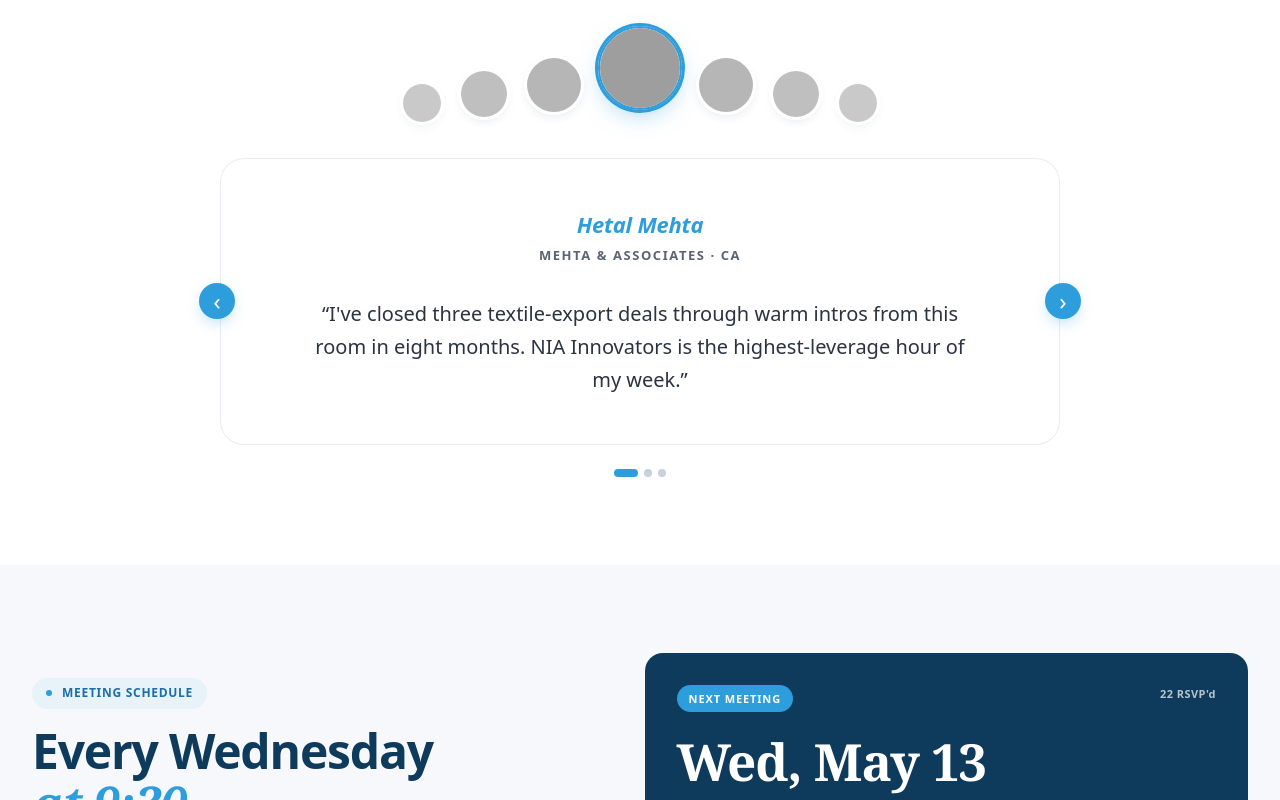
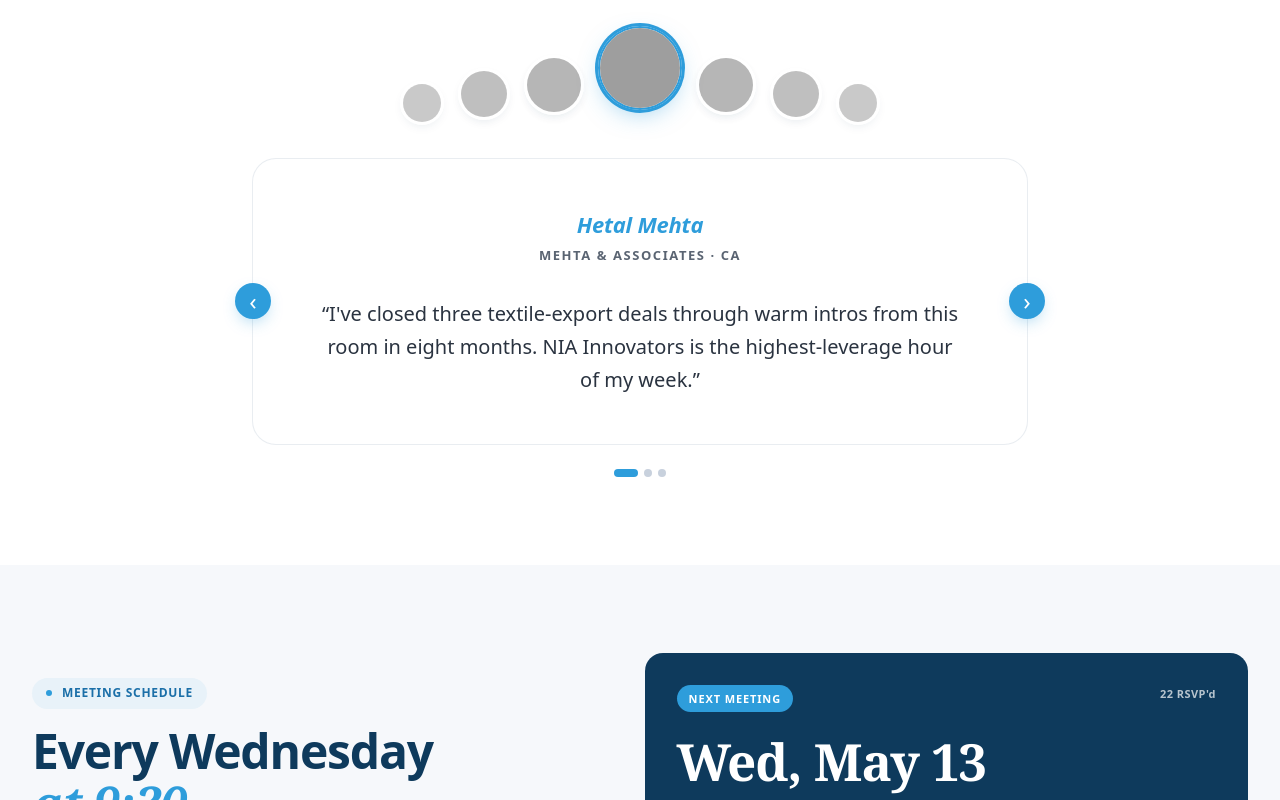
Before and after one commit to UrvishVagadiya/nia, a Next.js app: page / in a window 1280 px wide. Shown: the part 5219-6019 px from the top of the page. Built offline with nearby package versions, Linux system fonts and the light colour scheme; grey boxes are pictures that could not be loaded.

Commit message:
changes in testimonial

```diff
--- a/src/components/sections/TestimonialsSection.tsx
+++ b/src/components/sections/TestimonialsSection.tsx
@@ -2,8 +2,6 @@
 
 import Image from "next/image";
 import { useState, useEffect, useCallback } from "react";
-
-// ─── Types ────────────────────────────────────────────────────────────────────
 
 interface Testimonial {
   who: string;
@@ -11,9 +9,6 @@
   quote: string;
   photo: string;
 }
-
-// ─── Data ─────────────────────────────────────────────────────────────────────
-// Replace this with your real data source / import from @/lib/data
 
 const TESTIMONIALS: Testimonial[] = [
   {
@@ -42,12 +37,10 @@
   },
 ];
 
-// ─── Arc slot config (7 slots: 3 left · center · 3 right) ────────────────────
-
 interface SlotConfig {
-  size: number; // px
-  opacity: number; // 0–1
-  translateY: number; // px downward (positive = drops down, so outer slots drop)
+  size: number;
+  opacity: number;
+  translateY: number;
   borderWidth: number;
   isCenter: boolean;
 }
@@ -62,8 +55,6 @@
   { size: 44, opacity: 0.55, translateY: 15, borderWidth: 3, isCenter: false },
 ];
 
-// ─── Component ────────────────────────────────────────────────────────────────
-
 export default function TestimonialsSection() {
   const testimonials = TESTIMONIALS;
   const [active, setActive] = useState(0);
@@ -72,7 +63,6 @@
   const next = useCallback(() => setActive((p) => (p + 1) % n), [n]);
   const prev = useCallback(() => setActive((p) => (p - 1 + n) % n), [n]);
 
-  // Auto-rotate every 8 s — reset on manual interaction via key change trick
   const [autoKey, setAutoKey] = useState(0);
   useEffect(() => {
     const id = setInterval(next, 8000);
@@ -81,13 +71,14 @@
 
   const handleManual = (idx: number) => {
     setActive(idx);
-    setAutoKey((k) => k + 1); // restart auto-rotate timer
+    setAutoKey((k) => k + 1);
   };
 
   const current = testimonials[active];
 
   return (
     <section className="bg-paper">
+      {/* ✅ Remove overflow-x-hidden from section — it clips the arrow buttons */}
       <div className="section-container py-[88px] px-8">
         {/* ── Heading ── */}
         <div className="text-center flex flex-col items-center mb-14 max-w-[720px] mx-auto">
@@ -105,14 +96,11 @@
         </div>
 
         {/* ── Arc Avatar Row ── */}
-        {/*
-          7 fixed slots are always rendered.
-          Each slot resolves which testimonial to show via circular offset from `active`.
-          Slot 3 (index 3) is always the active/center slot.
-        */}
+        {/* ✅ overflow-x-hidden only on this row to clip avatars, not the card below */}
+        <div className="overflow-x-hidden">
           <div className="flex justify-center items-end gap-[14px] mb-12 min-h-[110px]">
             {SLOT_CONFIGS.map((slot, slotIndex) => {
-            const offset = slotIndex - 3; // −3 … +3
+              const offset = slotIndex - 3;
               const tIndex = (((active + offset) % n) + n) % n;
               const t = testimonials[tIndex];
 
@@ -147,9 +135,16 @@
               );
             })}
           </div>
+        </div>
 
-        {/* ── Testimonial Card ── */}
-        <div className="max-w-[840px] mx-auto bg-white border border-line-2/40 rounded-[24px] py-[48px] px-[64px] max-sm:px-8 max-sm:py-8 text-center relative transition-all duration-500 shadow-none">
+        {/* ── Testimonial Card wrapper — gives room for the absolute buttons ── */}
+        {/*
+          ✅ Key fix: wrap the card in a div with horizontal padding equal to
+          the button's overflow (≈ 22px half-width = 18px button radius + 4px bleed).
+          On mobile, buttons move inside the card instead of overflowing.
+        */}
+        <div className="max-w-[840px] mx-auto px-6 sm:px-8">
+          <div className="relative bg-white border border-line-2/40 rounded-[24px] py-[48px] px-[64px] max-sm:px-8 max-sm:py-8 text-center transition-all duration-500 shadow-none">
             {/* Name */}
             <div className="font-sans italic text-[22px] text-brand mb-1 font-semibold tracking-[-0.01em]">
               {current.who}
@@ -165,32 +160,44 @@
               &ldquo;{current.quote}&rdquo;
             </p>
 
-          {/* Prev arrow */}
-          <div className="absolute left-[-22px] top-1/2 -translate-y-1/2 ">
+            {/* ✅ Prev arrow — negative translate pulls it outside the card,
+                but the parent px-6/px-8 wrapper ensures it never overflows the viewport */}
+            <div
+              className="absolute left-0 top-1/2 -translate-y-1/2 -translate-x-1/2
+                            max-sm:left-3 max-sm:translate-x-0"
+            >
               <button
                 onClick={() => {
                   prev();
                   setAutoKey((k) => k + 1);
                 }}
                 aria-label="Previous testimonial"
-              className="w-9 h-9 rounded-full bg-brand text-white flex items-center justify-center border-none cursor-pointer hover:bg-brand-2 transition-colors p-0 shadow-[0_6px_16px_-4px_rgba(46,157,219,0.4)]"
+                className="w-9 h-9 rounded-full bg-brand text-white flex items-center justify-center
+                           border-none cursor-pointer hover:bg-brand-2 transition-colors p-0
+                           shadow-[0_6px_16px_-4px_rgba(46,157,219,0.4)]"
               >
                 <span className="text-[24px] leading-none">‹</span>
               </button>
             </div>
 
-          {/* Next arrow */}
-          <div className="absolute right-[-22px] top-1/2 -translate-y-1/2 ">
+            {/* ✅ Next arrow — same pattern on the right */}
+            <div
+              className="absolute right-0 top-1/2 -translate-y-1/2 translate-x-1/2
+                            max-sm:right-3 max-sm:translate-x-0"
+            >
               <button
                 onClick={() => {
                   next();
                   setAutoKey((k) => k + 1);
                 }}
                 aria-label="Next testimonial"
-              className="w-9 h-9 rounded-full bg-brand text-white flex items-center justify-center border-none cursor-pointer hover:bg-brand-2 transition-colors p-0 shadow-[0_6px_16px_-4px_rgba(46,157,219,0.4)]"
+                className="w-9 h-9 rounded-full bg-brand text-white flex items-center justify-center
+                           border-none cursor-pointer hover:bg-brand-2 transition-colors p-0
+                           shadow-[0_6px_16px_-4px_rgba(46,157,219,0.4)]"
               >
                 <span className="text-[24px] leading-none">›</span>
               </button>
+            </div>
           </div>
         </div>
 
```
Lines whose indentation alone changed are shown as unchanged.
